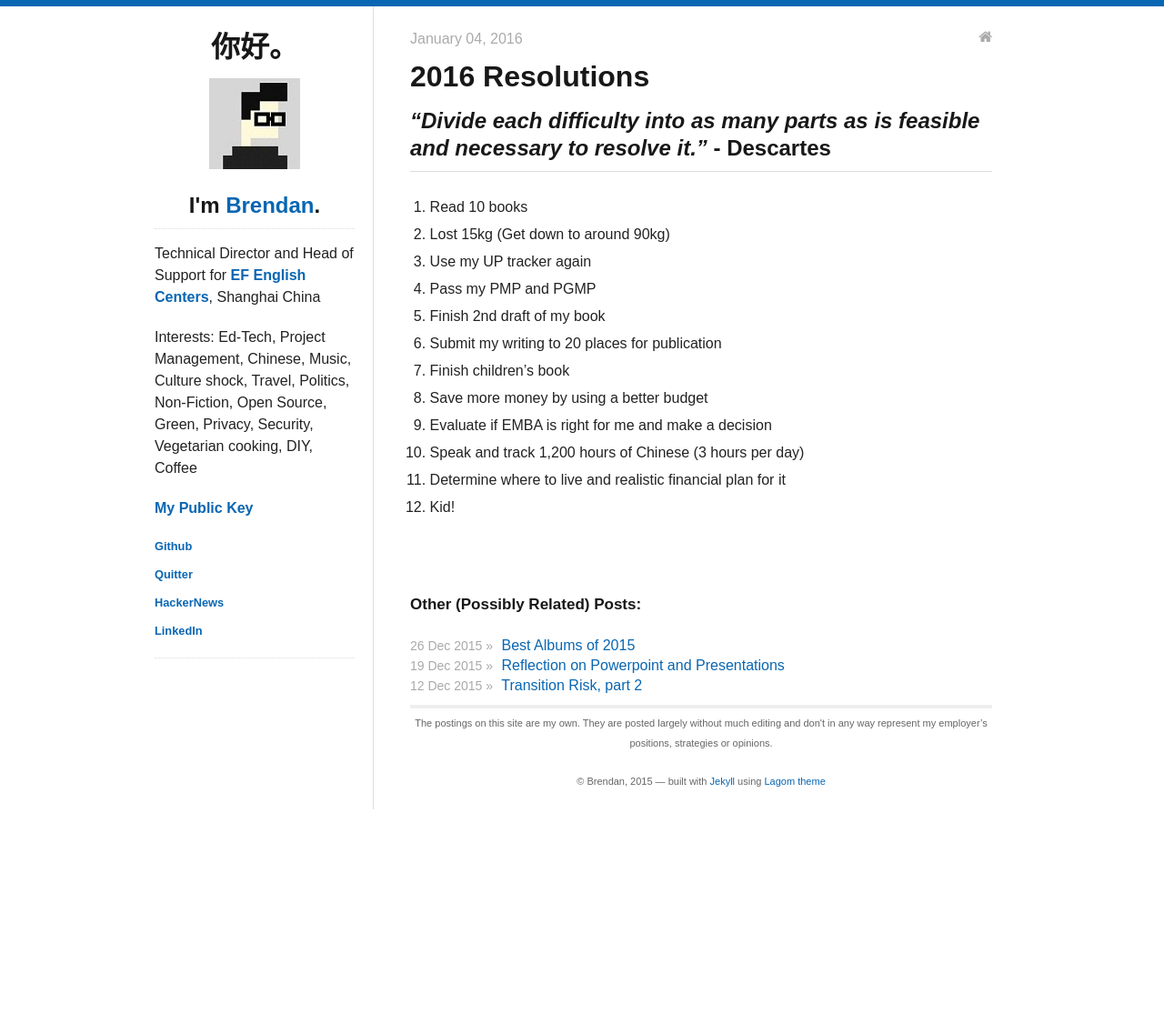
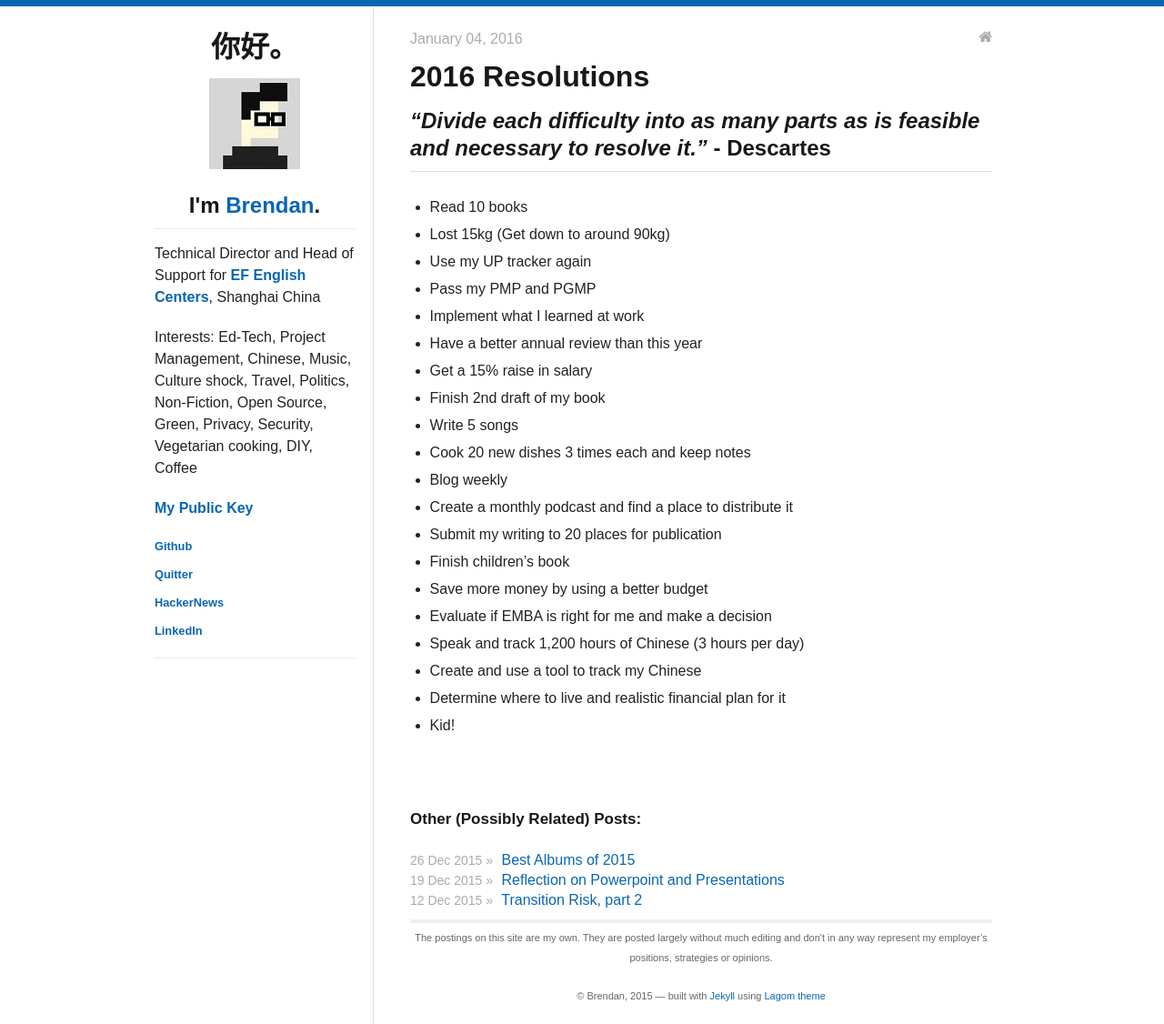
Before and after one commit to bcooney/bcooney.github.io, a Jekyll site: the page built from _posts/2016-01-04-resolutions.md, in a window 1280 px wide. Shown: the whole page at 91% size. Built offline with Jekyll 4.4.1, drawn with Linux system fonts in a browser that asks for light colours; nearby versions of some CDN libraries; before the commit the page ends 907 px from its top, so only the background shows below that.

Commit message:
added a few

```diff
--- a/_posts/2016-01-04-resolutions.md
+++ b/_posts/2016-01-04-resolutions.md
@@ -9,15 +9,23 @@ categories:
 
 ---
 
-1. Read 10 books
-2. Lost 15kg (Get down to around 90kg)
-3. Use my UP tracker again
-4. Pass my PMP and PGMP
-5. Finish 2nd draft of my book
-6. Submit my writing to 20 places for publication
-7. Finish children's book
-8. Save more money by using a better budget
-9. Evaluate if EMBA is right for me and make a decision
-10. Speak and track 1,200 hours of Chinese (3 hours per day)
-11. Determine where to live and realistic financial plan for it
-12. Kid!
+- Read 10 books
+- Lost 15kg (Get down to around 90kg)
+- Use my UP tracker again
+- Pass my PMP and PGMP
+- Implement what I learned at work
+- Have a better annual review than this year
+- Get a 15% raise in salary
+- Finish 2nd draft of my book
+- Write 5 songs
+- Cook 20 new dishes 3 times each and keep notes
+- Blog weekly
+- Create a monthly podcast and find a place to distribute it
+- Submit my writing to 20 places for publication
+- Finish children's book
+- Save more money by using a better budget
+- Evaluate if EMBA is right for me and make a decision
+- Speak and track 1,200 hours of Chinese (3 hours per day)
+- Create and use a tool to track my Chinese
+- Determine where to live and realistic financial plan for it
+- Kid!
```
